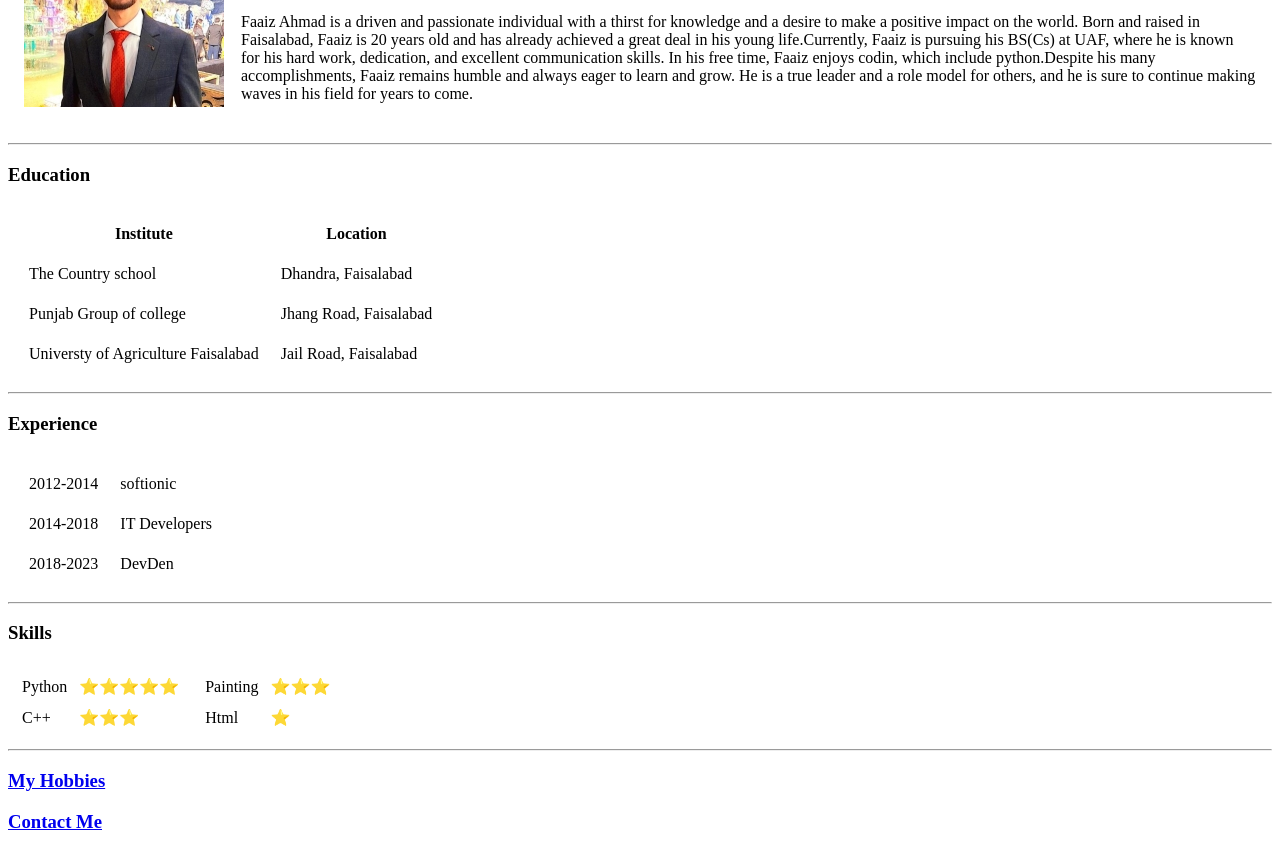
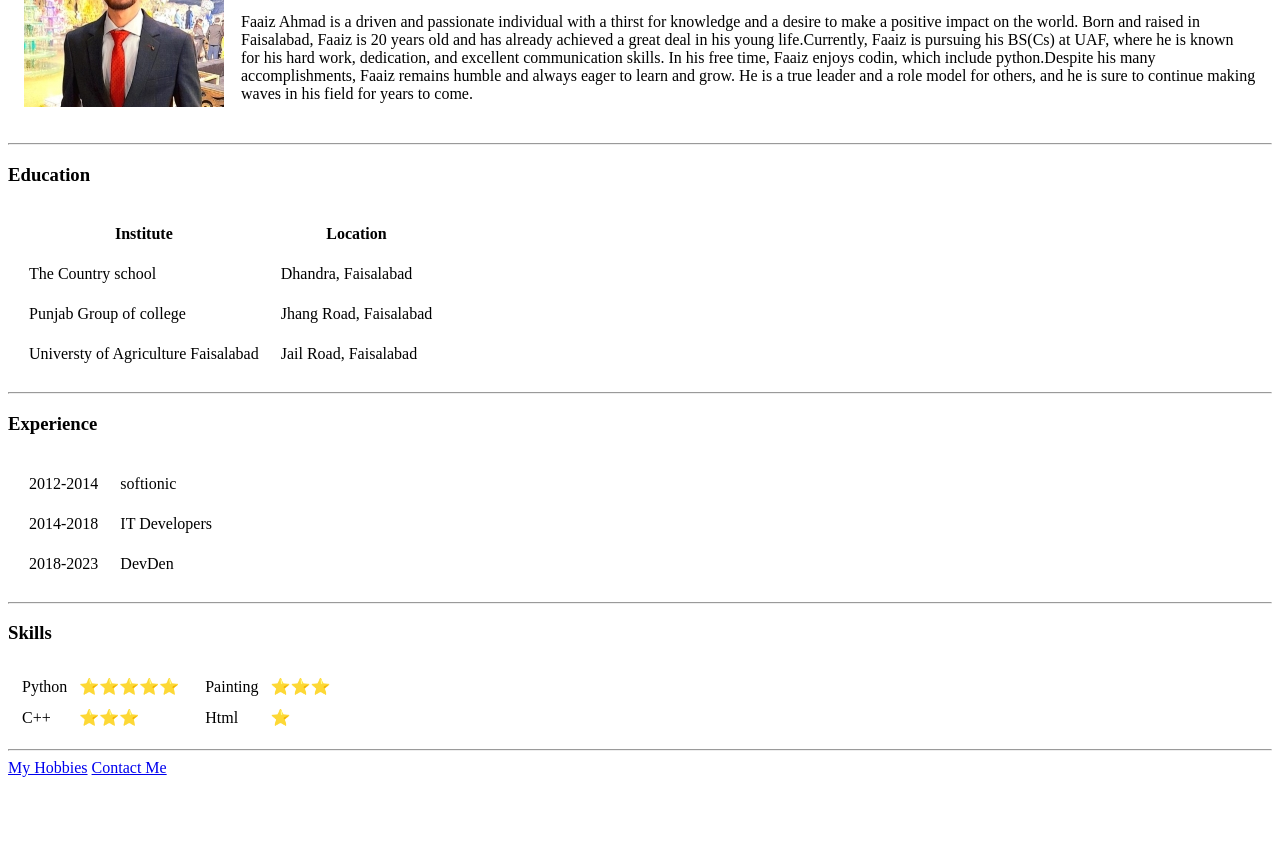
Before and after one commit to FaaizAhmad6420/cv, a plain HTML site: page index.html in a window 1280 px wide. Shown: the part 125-976 px from the top of the page. After the commit the page ends 910 px from the top, so only its background shows below. Drawn offline with Linux system fonts and the light colour scheme.

Commit message:
Update index.html

```diff
--- a/index.html
+++ b/index.html
@@ -3,11 +3,12 @@
   <head>
     <meta charset="utf-8">
     <title>Faaiz's Personal Site</title>
+    <link rel="stylesheet" href="css/styles.css">
   </head>
-  <body>
+  <body >
     <table  cellspacing="15">
       <tr>
-        <td><img src="My project.jpg" alt="Faaiz Profile Picture"></td>
+        <td><img src="My project.jpg" alt="Faaiz Profile Picture" ></td>
         <td><h1>Faaiz Ahmad</h1>
         <p><em>Student software engineer at <strong><a href="https://devden.io/">DevDen</a></strong>.</em></p>
         <p>Faaiz Ahmad is a driven and passionate individual with a thirst for knowledge and a desire to make a positive impact on the world. Born and raised in Faisalabad, Faaiz is 20 years old and has already achieved a great deal in his young life.Currently, Faaiz is pursuing his BS(Cs) at UAF, where he is known for his hard work, dedication, and excellent communication skills. In his free time, Faaiz enjoys codin, which include python.Despite his many accomplishments, Faaiz remains humble and always eager to learn and grow. He is a true leader and a role model for others, and he is sure to continue making waves in his field for years to come.</p></td>
@@ -119,7 +120,7 @@
     </table>
     <hr>
 
-    <h3><a href="my_hobbies.html">My Hobbies</a></h3>
-    <h3><a href="contact.html">Contact Me</a></h3>
+    <a href="my_hobbies.html">My Hobbies</a>
+    <a href="contact.html">Contact Me</a>
   </body  >
 </html>
```
